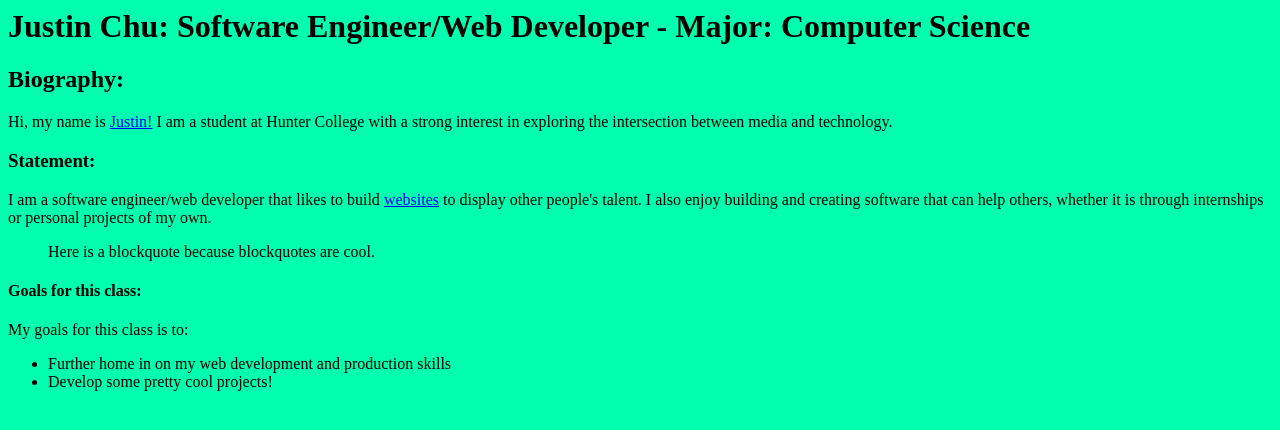
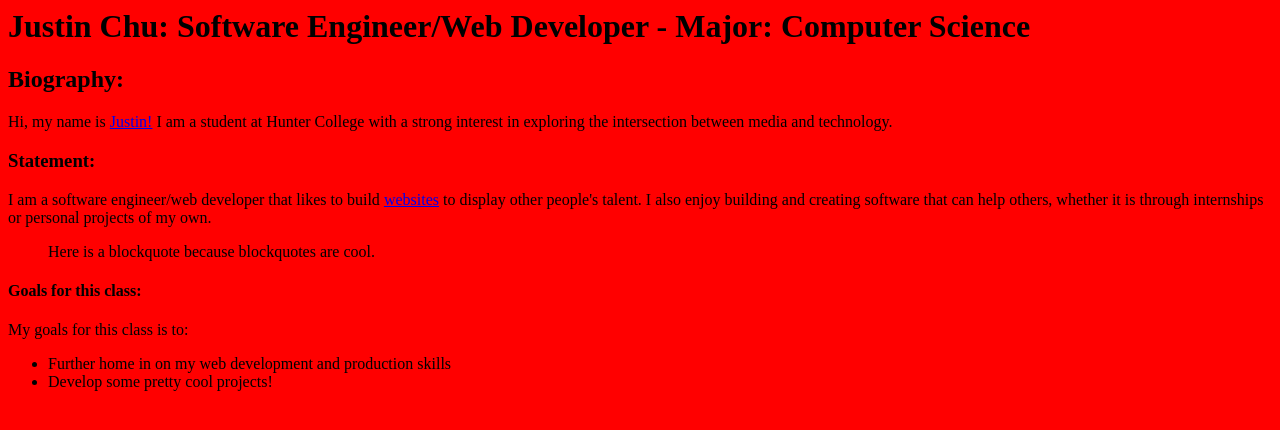
Before and after one commit to Justin5802/MEDP285, a plain HTML site: page week02/week02.html in a window 1280 px wide. Drawn offline with Linux system fonts and the light colour scheme.

Commit message:
Added styles.css to change background color for week 2 assignment instead of defining it in the html file

```diff
--- /dev/null
+++ b/week02/styles.css
@@ -0,0 +1,3 @@
+body{
+    background-color: red;
+}
--- a/week02/week02.html
+++ b/week02/week02.html
@@ -2,11 +2,7 @@
   <head>
     <title>MEDP 28500 - Web Production I</title>
   </head>
-  <style>
-    body {
-      background-color: rgb(0, 255, 174);
-    }
-    </style>
+ <link rel="stylesheet" href = "styles.css">
   <body>
      <h1>Justin Chu: Software Engineer/Web Developer - Major: Computer Science </h1>
 
```
